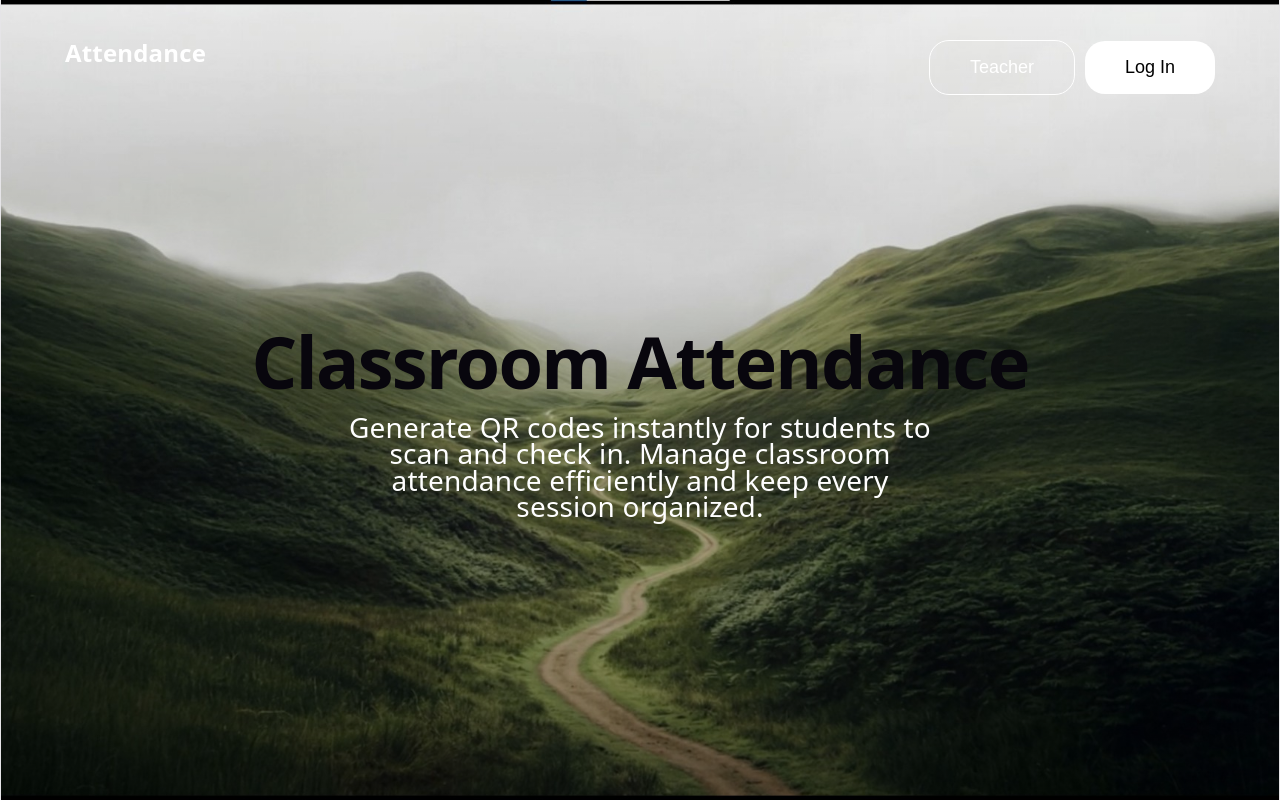
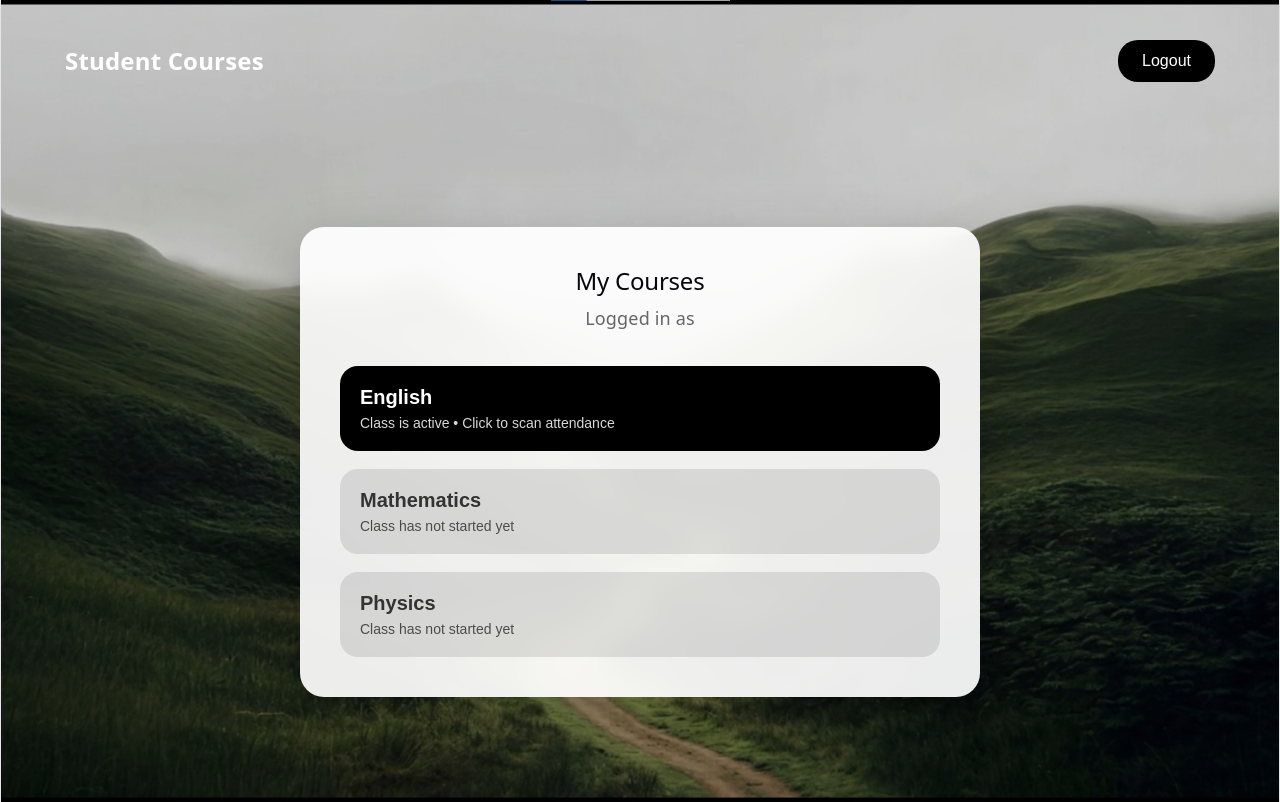
Before and after one commit to lixuetao312-oss/attendance-system, a React (Vite) app: page /courses in a window 1280 px wide. Before the commit this address led to /. Built offline with nearby package versions, Linux system fonts and the light colour scheme.

Commit message:
feat: add student courses flow

```diff
--- a/src/App.jsx
+++ b/src/App.jsx
@@ -7,6 +7,8 @@ import Login from "./pages/Login";
 import Scan from "./pages/Scan";
 import Teacher from "./pages/Teacher";
 import TeacherLogin from "./pages/TeacherLogin";
+import TeacherCourses from "./pages/TeacherCourses";
+import StudentCourses from "./pages/StudentCourses";
 
 function ProtectedRoute({ user, children }) {
   if (!user) return <Navigate to="/login" />;
@@ -89,7 +91,7 @@ export default function App() {
         {/* 首页：已登录自动跳 scan */}
         <Route
           path="/"
-          element={user ? <Navigate to="/scan" /> : <Home />}
+          element={user ? <Navigate to="/courses" /> : <Home />}
         />
 
         {/* 登录页 */}
@@ -98,8 +100,20 @@ export default function App() {
         {/* 教师登录页 */}
         <Route path="/teacher-login" element={<TeacherLogin />} />
 
-        {/* 教师页 */}
+        {/* 教师课程 */}
+        <Route
+          path="/teacher-courses"
+          element={<TeacherCourses />}
+        />
+
+        {/* 教师二维码 */}
         <Route path="/teacher" element={<Teacher />} />
+
+        {/* 学生课程 */}
+        <Route
+          path="/courses"
+          element={<StudentCourses user={user} />}
+        />
 
         {/* 扫码页（受保护） */}
         <Route
--- a/src/pages/Login.jsx
+++ b/src/pages/Login.jsx
@@ -2,6 +2,7 @@ import { useNavigate } from "react-router-dom";
 import { supabase } from "../services/supabase";
 import { FcGoogle } from "react-icons/fc";
 import { FaMicrosoft } from "react-icons/fa";
+import { useEffect } from "react";
 
 export default function Login() {
   const navigate = useNavigate();
--- a/src/pages/Scan.jsx
+++ b/src/pages/Scan.jsx
@@ -2,6 +2,7 @@ import { useState, useEffect } from "react";
 import { useNavigate } from "react-router-dom";
 import { supabase } from "../services/supabase";
 import { Html5Qrcode } from "html5-qrcode";
+import { useLocation } from "react-router-dom";
 
 export default function Scan({ user }) {
   const navigate = useNavigate();
@@ -9,6 +10,9 @@ export default function Scan({ user }) {
   const [result, setResult] = useState("");
   const [status, setStatus] = useState("idle"); // idle | loading | success | error
   const [scanned, setScanned] = useState(false);
+
+  const location = useLocation();
+  const { courseId, courseName, sessionId } = location.state || {};
 
   const BASE_URL ="mock"  //debug
   //const BASE_URL = "https://test.com";
--- /dev/null
+++ b/src/pages/StudentCourses.jsx
@@ -0,0 +1,300 @@
+import { useEffect, useState } from "react";
+import { useNavigate } from "react-router-dom";
+import { supabase } from "../services/supabase";
+
+export default function StudentCourses({ user }) {
+  const navigate = useNavigate();
+
+  const [courses, setCourses] = useState([]);
+  const [loading, setLoading] = useState(true);
+  const [message, setMessage] = useState("");
+
+  // mock / real
+  const BASE_URL = "mock";
+
+  // 获取 JWT
+  const getJWT = async () => {
+    const { data } = await supabase.auth.getSession();
+    return data.session?.access_token;
+  };
+
+  // 获取学生课程
+  const fetchCourses = async () => {
+    try {
+      // ===== MOCK =====
+      if (BASE_URL === "mock") {
+        setCourses([
+          {
+            id: 1,
+            name: "English",
+            active: true,
+          },
+          {
+            id: 2,
+            name: "Mathematics",
+            active: false,
+          },
+          {
+            id: 3,
+            name: "Physics",
+            active: false,
+          },
+        ]);
+
+        setLoading(false);
+        return;
+      }
+
+      // ===== REAL =====
+      const jwt = await getJWT();
+
+      const res = await fetch(`${BASE_URL}/courses/student`, {
+        headers: {
+          Authorization: `Bearer ${jwt}`,
+        },
+      });
+
+      const data = await res.json();
+
+      setCourses(data);
+      setLoading(false);
+    } catch (err) {
+      console.error(err);
+      setMessage("Failed to load courses.");
+      setLoading(false);
+    }
+  };
+
+  // 点击课程
+  const handleCourseClick = async (course) => {
+    setMessage("");
+
+    // ===== MOCK =====
+    if (BASE_URL === "mock") {
+      if (course.active) {
+        navigate("/scan", {
+          state: {
+            courseId: course.id,
+            courseName: course.name,
+          },
+        });
+      } else {
+        setMessage(`"${course.name}" has not started yet.`);
+      }
+
+      return;
+    }
+
+    // ===== REAL =====
+    try {
+      const jwt = await getJWT();
+
+      const res = await fetch(
+        `${BASE_URL}/sessions/active?courseId=${course.id}`,
+        {
+          headers: {
+            Authorization: `Bearer ${jwt}`,
+          },
+        }
+      );
+
+      const data = await res.json();
+
+      if (data.active) {
+        navigate("/scan", {
+          state: {
+            sessionId: data.sessionId,
+            courseId: course.id,
+            courseName: course.name,
+          },
+        });
+      } else {
+        setMessage(`"${course.name}" has not started yet.`);
+      }
+    } catch (err) {
+      console.error(err);
+      setMessage("Failed to check session.");
+    }
+  };
+
+  // 登出
+  const handleLogout = async () => {
+    await supabase.auth.signOut();
+    navigate("/", { replace: true });
+  };
+
+  useEffect(() => {
+    fetchCourses();
+  }, []);
+
+  return (
+    <div
+      style={{
+        minHeight: "100vh",
+        backgroundImage: "url('/bg.jpg')",
+        backgroundSize: "cover",
+        backgroundPosition: "center",
+        position: "relative",
+      }}
+    >
+      {/* 遮罩 */}
+      <div
+        style={{
+          position: "absolute",
+          width: "100%",
+          height: "100%",
+          background: "rgba(0,0,0,0.2)",
+          pointerEvents: "none",
+        }}
+      />
+
+      <div style={{ position: "relative", zIndex: 10 }}>
+        {/* 顶部导航 */}
+        <div
+          style={{
+            display: "flex",
+            justifyContent: "space-between",
+            padding: "clamp(20px,4vw,40px) 5vw",
+            color: "white",
+            alignItems: "center",
+          }}
+        >
+          <div
+            style={{
+              fontSize: "clamp(18px,4vw,24px)",
+              fontWeight: "bold",
+            }}
+          >
+            Student Courses
+          </div>
+
+          <button
+            onClick={handleLogout}
+            style={{
+              padding: "12px 24px",
+              borderRadius: "20px",
+              border: "none",
+              background: "black",
+              color: "white",
+              cursor: "pointer",
+              fontSize: "16px",
+            }}
+          >
+            Logout
+          </button>
+        </div>
+
+        {/* 主体 */}
+        <div
+          style={{
+            display: "flex",
+            justifyContent: "center",
+            alignItems: "center",
+            minHeight: "80vh",
+            padding: "20px",
+          }}
+        >
+          <div
+            style={{
+              width: "100%",
+              maxWidth: "600px",
+              padding: "40px",
+              borderRadius: "24px",
+              background: "rgba(255,255,255,0.92)",
+              backdropFilter: "blur(12px)",
+              boxShadow: "0 20px 60px rgba(0,0,0,0.3)",
+            }}
+          >
+            <h2
+              style={{
+                textAlign: "center",
+                marginBottom: "10px",
+              }}
+            >
+              My Courses
+            </h2>
+
+            <p
+              style={{
+                textAlign: "center",
+                color: "#666",
+                marginBottom: "35px",
+              }}
+            >
+              Logged in as <b>{user?.email}</b>
+            </p>
+
+            {loading ? (
+              <p style={{ textAlign: "center" }}>Loading courses...</p>
+            ) : (
+              <div
+                style={{
+                  display: "flex",
+                  flexDirection: "column",
+                  gap: "18px",
+                }}
+              >
+                {courses.map((course) => (
+                  <button
+                    key={course.id}
+                    onClick={() => handleCourseClick(course)}
+                    style={{
+                      padding: "20px",
+                      borderRadius: "18px",
+                      border: "none",
+                      cursor: "pointer",
+                      background: course.active
+                        ? "black"
+                        : "rgba(0,0,0,0.1)",
+                      color: course.active ? "white" : "#333",
+                      transition: "0.2s",
+                      textAlign: "left",
+                    }}
+                  >
+                    <div
+                      style={{
+                        fontSize: "20px",
+                        fontWeight: "bold",
+                        marginBottom: "6px",
+                      }}
+                    >
+                      {course.name}
+                    </div>
+
+                    <div
+                      style={{
+                        fontSize: "14px",
+                        opacity: 0.85,
+                      }}
+                    >
+                      {course.active
+                        ? "Class is active • Click to scan attendance"
+                        : "Class has not started yet"}
+                    </div>
+                  </button>
+                ))}
+              </div>
+            )}
+
+            {/* Message */}
+            {message && (
+              <div
+                style={{
+                  marginTop: "25px",
+                  padding: "16px",
+                  borderRadius: "14px",
+                  background: "rgba(255,0,0,0.08)",
+                  color: "red",
+                  textAlign: "center",
+                  fontWeight: "bold",
+                }}
+              >
+                {message}
+              </div>
+            )}
+          </div>
+        </div>
+      </div>
+    </div>
+  );
+}
--- /dev/null
+++ b/src/pages/TeacherCourses.jsx
@@ -0,0 +1,7 @@
+export default function TeacherCourses() {
+  return (
+    <div>
+      Teacher Courses
+    </div>
+  );
+}
--- a/src/pages/TeacherLogin.jsx
+++ b/src/pages/TeacherLogin.jsx
@@ -10,7 +10,7 @@ export default function TeacherLogin() {
 
   const handleLogin = () => {
     if (email === "teacher@elte.hu" && password === "123456") {
-      navigate("/teacher");
+      navigate("/teacher-courses");
     } else {
       setError("Invalid credentials");
     }
```
